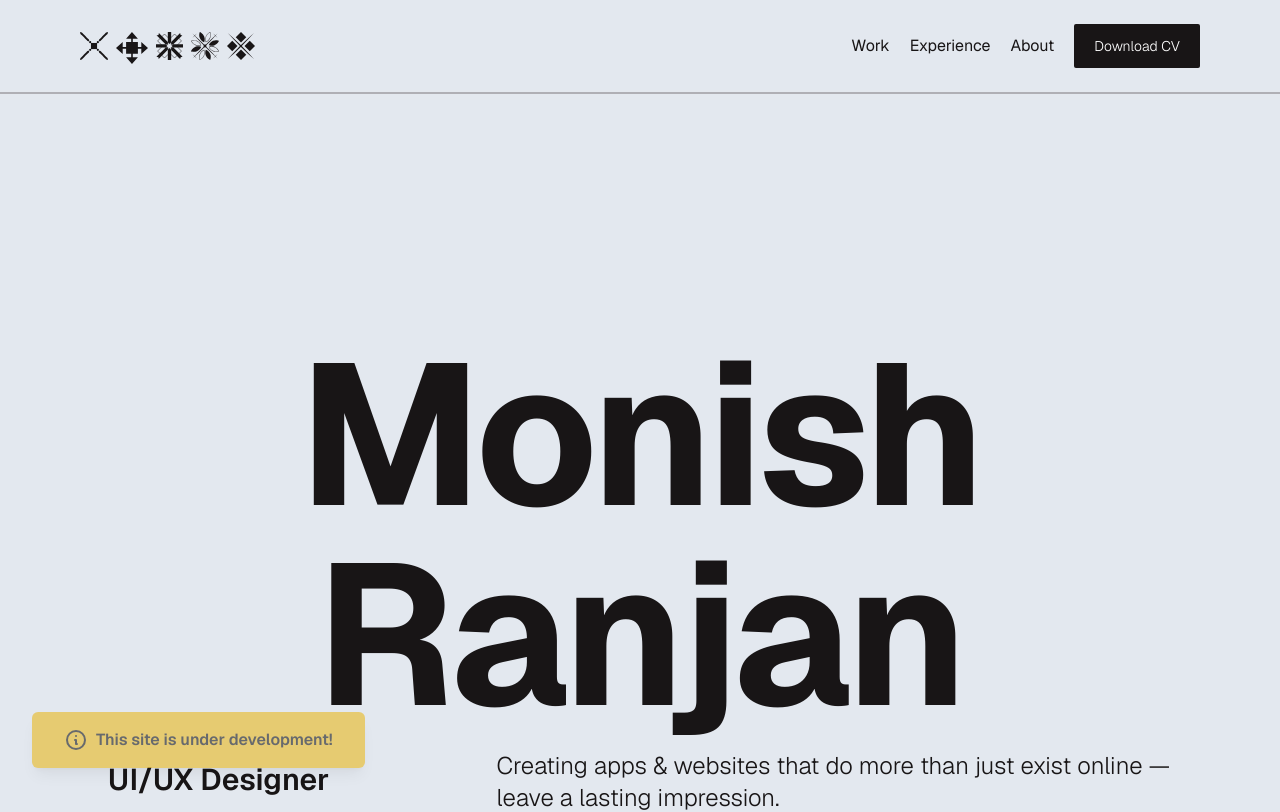
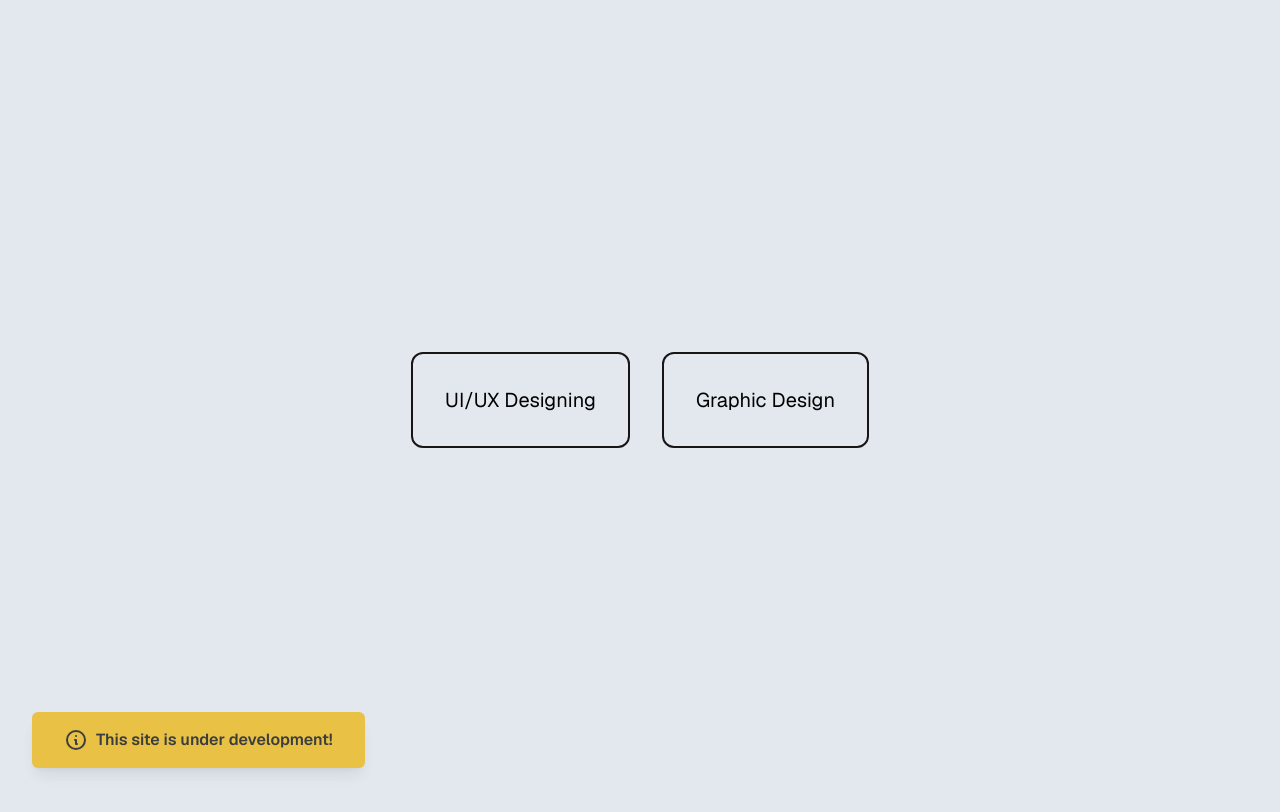
Before and after one commit to monishranjan/My-Portfolio-in-React-JS, a React (Vite) app: page / in a window 1280 px wide. Shown: the top 812 px of the page. Built offline with nearby package versions, Linux system fonts and the light colour scheme; a web font is replaced by a local one.

Commit message:
Minor bug fixes

```diff
--- a/src/App.jsx
+++ b/src/App.jsx
@@ -1,18 +1,21 @@
-import React, { useState } from 'react'
-import { BrowserRouter } from 'react-router-dom'
-import './App.css'
-import Home from './pages/Home'
-import LeafCursor from './components/Cursor/LeafCursor'
-import UnderDevelopment from './components/UnderDevelopmentSticker'
+import React from "react";
+import { BrowserRouter, Routes, Route } from "react-router-dom";
+import Home from "./pages/Home";
+import GraphicDesign from "./pages/HomeGraphics"; // This is the new page you need to create
+import Landing from "./pages/Landing";
+import UnderDevelopment from "./components/UnderDevelopmentSticker";
 
 function App() {
   return (
     <BrowserRouter>
-      {/* <LeafCursor/> */}
       <UnderDevelopment />
-      <Home/>
+      <Routes>
+        <Route path="/" element={<Landing />} />
+        <Route path="/home" element={<Home />} />
+        <Route path="/graphic-design" element={<GraphicDesign />} />
+      </Routes>
     </BrowserRouter>
-  )
+  );
 }
 
-export default App
+export default App;
--- a/src/components/Home/HomeHeader.jsx
+++ b/src/components/Home/HomeHeader.jsx
@@ -33,6 +33,55 @@ const HomeHeader = ({ scrollToWork, scrollToExperience }) => {
 
     setIsMenuOpen(true);
   };
+
+  useEffect(() => {
+    const logos = document.querySelectorAll(".right-logo img");
+
+    const startEngineAnimation = () => {
+      logos.forEach((logo, index) => {
+        const tl = gsap.timeline();
+
+        tl.fromTo(
+          logo,
+          { rotation: 0 },
+          {
+            rotation: index % 2 === 0 ? 360 : -360,
+            duration: 2,
+            ease: "power1.in",
+          }
+        )
+          .to(logo, {
+            rotation: index % 2 === 0 ? -360 : 360,
+            duration: 1.5,
+            ease: "power1.out",
+          })
+          .to(logo, {
+            rotation: index % 2 === 0 ? 0 : 0,
+            duration: 0.5,
+            ease: "power2.inOut",
+          })
+          .to(logo, {
+            rotation: index % 2 === 0 ? 360 : -360,
+            duration: 10,
+            repeat: -1,
+            ease: "none",
+          });
+      });
+    };
+
+    startEngineAnimation();
+
+    const handleScroll = () => {
+      gsap.killTweensOf(".right-logo img");
+      startEngineAnimation();
+    };
+
+    window.addEventListener("scroll", handleScroll);
+
+    return () => {
+      window.removeEventListener("scroll", handleScroll);
+    };
+  }, []);
 
   return (
     <>
--- /dev/null
+++ b/src/pages/HomeGraphics.jsx
@@ -0,0 +1,9 @@
+import React from 'react'
+
+const HomeGraphics = () => {
+  return (
+    <div>HomeGraphics</div>
+  )
+}
+
+export default HomeGraphics
--- /dev/null
+++ b/src/pages/Landing.jsx
@@ -0,0 +1,50 @@
+import React, { useState } from "react";
+import { useNavigate } from "react-router-dom";
+import gsap from "gsap";
+
+const Landing = () => {
+  const navigate = useNavigate();
+  const [isAnimating, setIsAnimating] = useState(false);
+
+  const handleButtonClick = (page) => {
+    if (isAnimating) return; // Prevent multiple clicks during animation
+
+    setIsAnimating(true);
+
+    // GSAP animation to close the page from bottom to top
+    gsap.to(".landing-container", {
+      y: "-100vh", // Move the container upwards
+      duration: 1,
+      ease: "power2.inOut",
+      onComplete: () => {
+        // After animation completes, navigate to the respective page
+        if (page === "uiux") {
+          navigate("/home");
+        } else if (page === "graphicdesign") {
+          navigate("/graphic-design");
+        }
+      },
+    });
+  };
+
+  return (
+    <div className="landing-container fixed top-0 left-0 w-full h-full bg-primaryColor flex justify-center items-center">
+      <div className="buttons-container flex space-x-8">
+        <button
+          className="button text-black p-8 rounded-xl border-2 border-secondaryColor hover:bg-secondaryColor hover:text-primaryColor transition-all"
+          onClick={() => handleButtonClick("uiux")}
+        >
+          <span className="block text-xl">UI/UX Designing</span>
+        </button>
+        <button
+          className="button text-black p-8 rounded-xl border-2 border-secondaryColor hover:bg-secondaryColor hover:text-primaryColor transition-all"
+          onClick={() => handleButtonClick("graphicdesign")}
+        >
+          <span className="block text-xl">Graphic Design</span>
+        </button>
+      </div>
+    </div>
+  );
+};
+
+export default Landing;
```
